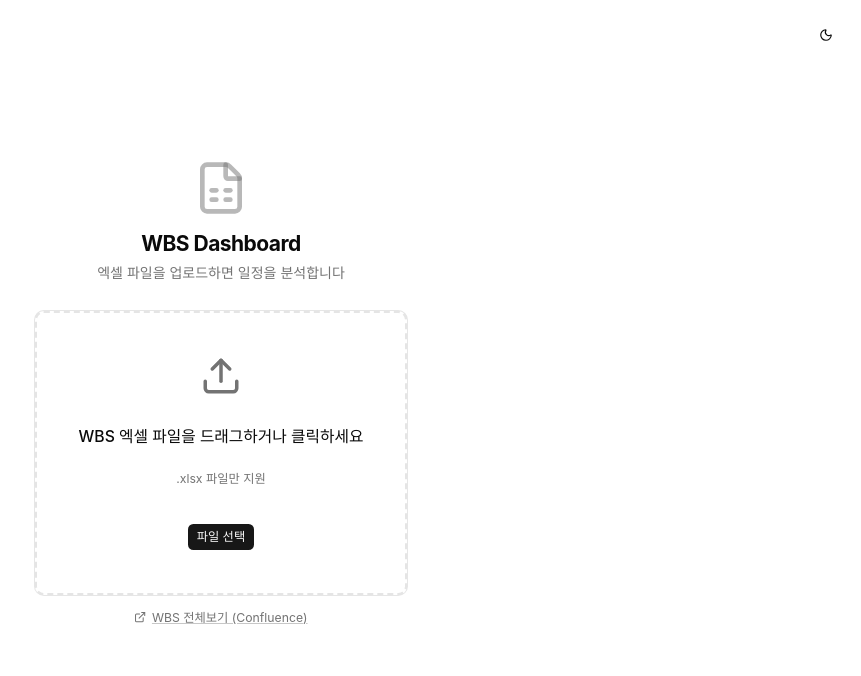
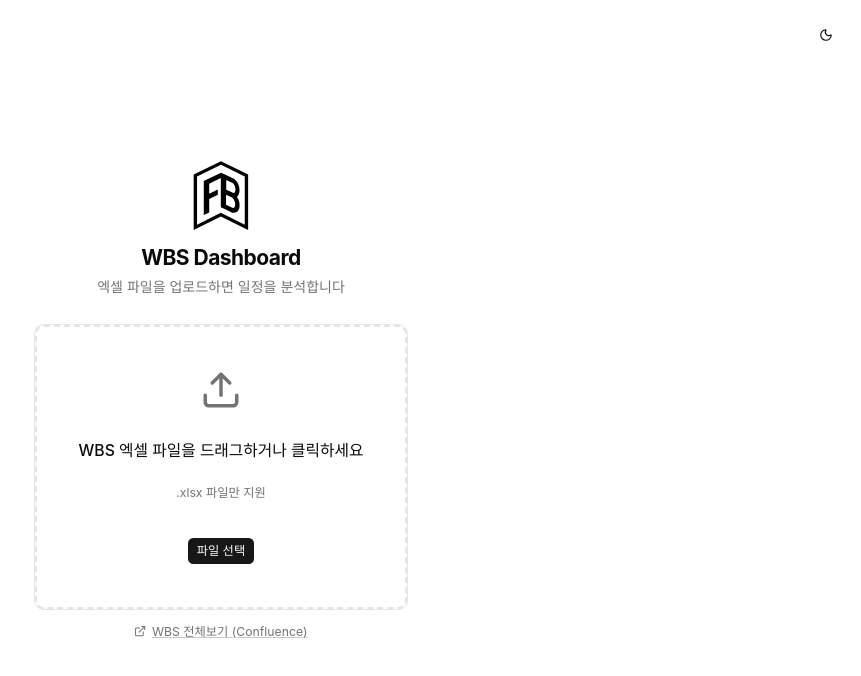
Before and after one commit to hahmjuntae/wbs-dashboard, a Next.js app: page / in a window 1280 px wide. Shown: the top 676 px of the page, without its empty margins (419-1280 px from the left). Built offline with nearby package versions, Linux system fonts and the light colour scheme; a web font is replaced by a local one.

Commit message:
feat: FORBIZ 파비콘 및 로고 적용
- forbiz.co.kr 파비콘 추가
- 업로드 화면 아이콘을 FORBIZ 로고로 교체
- 파일선택 버튼 cursor pointer 추가

```diff
--- a/src/app/layout.tsx
+++ b/src/app/layout.tsx
@@ -4,6 +4,9 @@ import "./globals.css";
 export const metadata: Metadata = {
   title: "WBS Dashboard",
   description: "WBS 일정 대시보드",
+  icons: {
+    icon: "/favicon.ico",
+  },
 };
 
 export default function RootLayout({
--- a/src/app/page.tsx
+++ b/src/app/page.tsx
@@ -21,7 +21,6 @@ import CalendarView from "@/components/CalendarView";
 import { Button } from "@/components/ui/button";
 import { Tabs, TabsList, TabsTrigger } from "@/components/ui/tabs";
 import {
-  FileSpreadsheet,
   RotateCcw,
   Download,
   Moon,
@@ -193,7 +192,8 @@ export default function Home() {
             {dark ? <Sun className="h-5 w-5" /> : <Moon className="h-5 w-5" />}
           </Button>
         </div>
-        <FileSpreadsheet className="mb-4 h-16 w-16 text-muted-foreground/50" />
+        {/* eslint-disable-next-line @next/next/no-img-element */}
+        <img src="/forbiz-logo.svg" alt="FORBIZ KOREA" className="mb-4 h-20 dark:invert" />
         <h1 className="mb-1 text-2xl font-bold tracking-tight">
           WBS Dashboard
         </h1>
@@ -251,7 +251,7 @@ export default function Home() {
         <StatsCards tasks={filtered} onFilter={handleStatsFilter} activeStatus={filters.status} />
 
         {/* Filters + View toggle */}
-        <div className="sticky top-0 z-50 -mx-6 bg-background/95 px-6 py-3 backdrop-blur-sm">
+        <div className="sticky top-0 z-[60] -mx-6 bg-background/95 px-6 py-3 backdrop-blur-sm">
           <div className="flex flex-wrap items-center justify-between gap-4">
             <FilterBar
               tasks={allTasks}
--- a/src/components/FileUploader.tsx
+++ b/src/components/FileUploader.tsx
@@ -62,6 +62,7 @@ export default function FileUploader({ onFileLoad }: Props) {
         className="hidden"
       />
       <Button
+        className="cursor-pointer"
         onClick={(e) => {
           e.stopPropagation();
           openFilePicker();
```
Also changed, not shown: public/forbiz-logo.svg (added), 1 other file (tests, documents, lock files or other folders).
